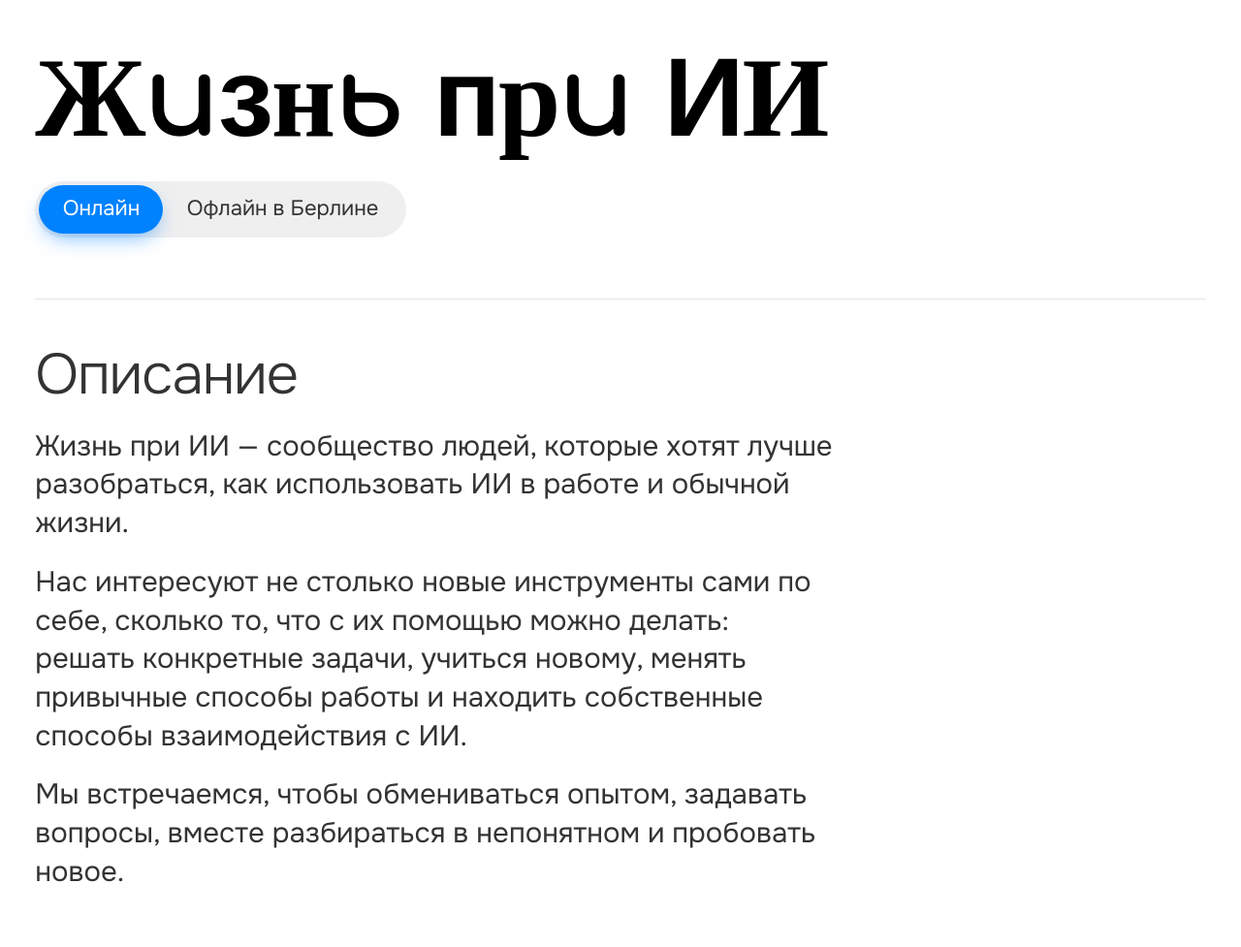
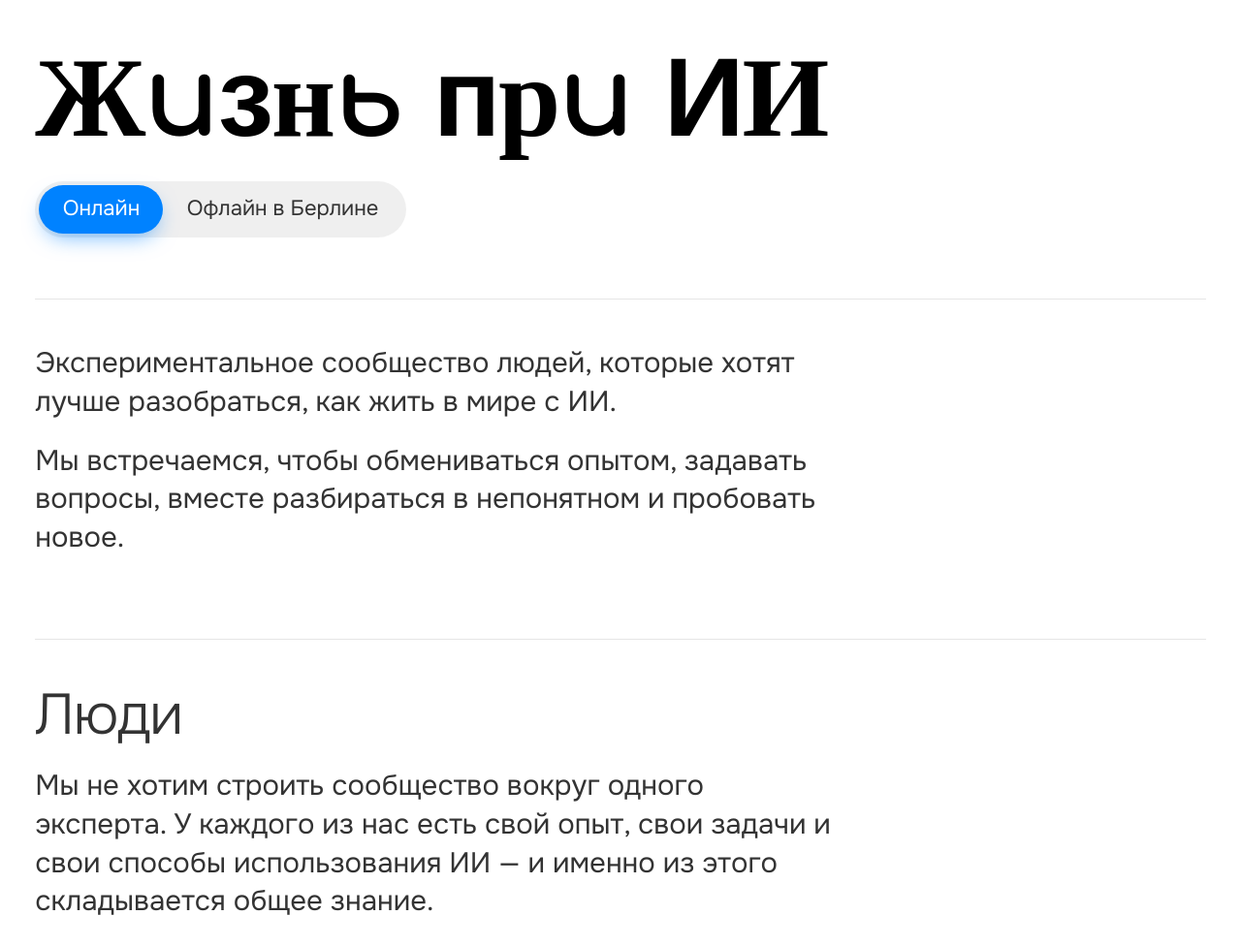
Before and after one commit to zeniasofronov/untilASI, a plain HTML site: page index.html in a window 1280 px wide. Shown: the part 118-1095 px from the top of the page at 97% size. Drawn offline with nearby package versions, Linux system fonts and the light colour scheme.

Commit message:
New intro text, drop Описание heading
Co-Authored-By: Claude Sonnet 5.5 <noreply@anthropic.com>

```diff
--- a/index.html
+++ b/index.html
@@ -4,7 +4,7 @@
 <meta charset="utf-8">
 <meta name="viewport" content="width=device-width, initial-scale=1">
 <title>Жизнь при ИИ</title>
-<meta name="description" content="Сообщество людей, которые учатся жить и работать рядом с ИИ. Онлайн и офлайн в Берлине.">
+<meta name="description" content="Экспериментальное сообщество людей, которые хотят лучше разобраться, как жить в мире с ИИ. Онлайн и офлайн в Берлине.">
 <link rel="preconnect" href="https://fonts.googleapis.com">
 <link rel="preconnect" href="https://fonts.gstatic.com" crossorigin>
 <link href="https://fonts.googleapis.com/css2?family=Onest:wght@300;400;500&family=Playfair+Display:wght@700&family=Comfortaa:wght@700&family=Oswald:wght@700&display=swap" rel="stylesheet">
@@ -130,9 +130,7 @@
   </div>
 
   <section id="about">
-    <h2>Описание</h2>
-    <p>Жизнь при ИИ — сообщество людей, которые хотят лучше разобраться, как использовать ИИ в работе и обычной жизни.</p>
-    <p>Нас интересуют не столько новые инструменты сами по себе, сколько то, что с их помощью можно делать: решать конкретные задачи, учиться новому, менять привычные способы работы и находить собственные способы взаимодействия с ИИ.</p>
+    <p>Экспериментальное сообщество людей, которые хотят лучше разобраться, как жить в мире с ИИ.</p>
     <p>Мы встречаемся, чтобы обмениваться опытом, задавать вопросы, вместе разбираться в непонятном и пробовать новое.</p>
   </section>
 
```
